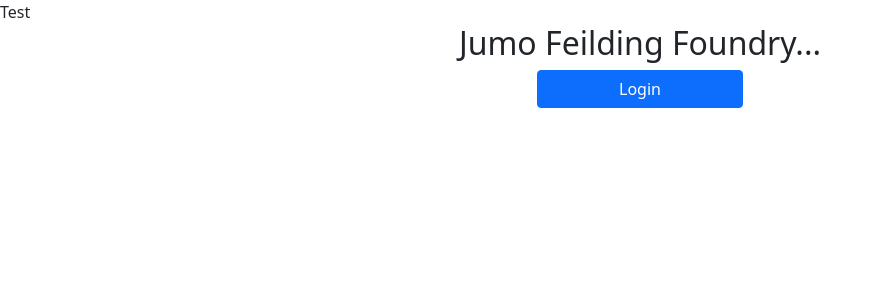
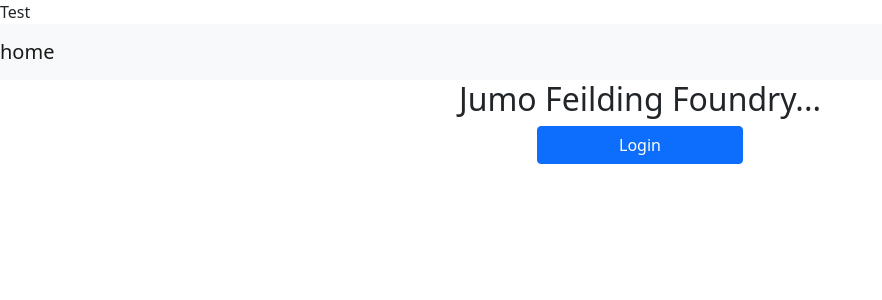
Before and after one commit to HydrusB/JumoFoundry, an Angular app: page /home in a window 1280 px wide. Shown: the top 300 px of the page, without its empty margins (0-882 px from the left). Built offline with nearby package versions, Linux system fonts and the light colour scheme.

Commit message:
Basic routing

```diff
--- a/src/app/app.component.html
+++ b/src/app/app.component.html
@@ -1 +1,2 @@
+<app-navigation></app-navigation>
 <router-outlet></router-outlet>
--- a/src/app/app.module.ts
+++ b/src/app/app.module.ts
@@ -4,11 +4,13 @@ import { BrowserModule } from '@angular/platform-browser';
 import { AppRoutingModule } from './app-routing.module';
 import { AppComponent } from './app.component';
 import { MainComponent } from './componants/main/main.component';
+import { NavigationComponent } from './componants/navigation/navigation.component';
 
 @NgModule({
   declarations: [
     AppComponent,
-    MainComponent
+    MainComponent,
+    NavigationComponent
   ],
   imports: [
     BrowserModule,
--- /dev/null
+++ b/src/app/componants/navigation/navigation.component.html
@@ -0,0 +1,8 @@
+
+   <nav class="navbar navbar-expand-lg navbar-light bg-light mb-0">
+    <a class="navbar-brand" [routerLink]="['/home']">home</a>
+
+
+
+
+  </nav>
```
Also changed, not shown: src/app/componants/navigation/navigation.component.scss (added), 1 other file (tests, documents, lock files or other folders).
